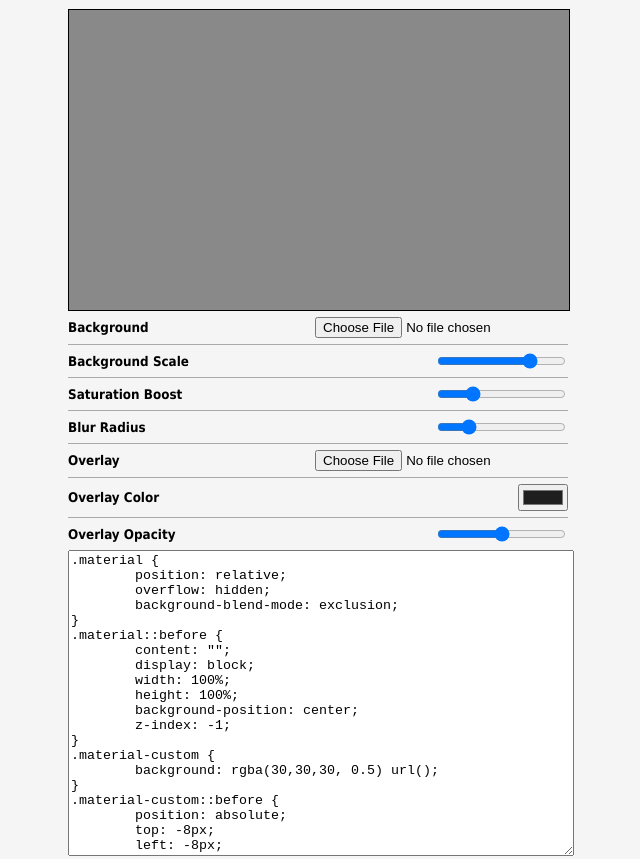
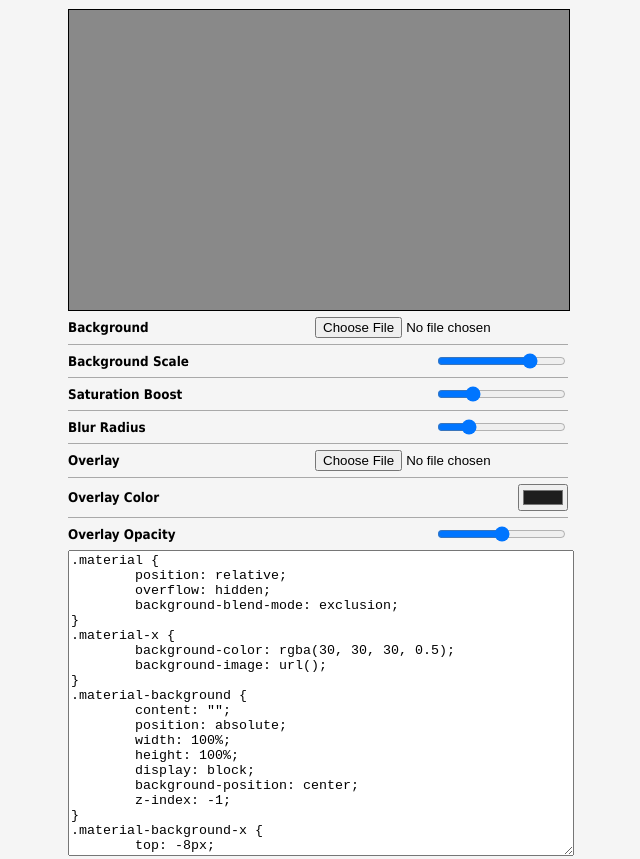
Before and after one commit to JacobDachenhaus/material-background, a plain HTML site: page index.html in a window 1280 px wide. Shown: the part 59-918 px from the top of the page, without its empty margins (322-962 px from the left). Drawn offline with Linux system fonts and the light colour scheme.

Commit message:
Update index.html
quick fix

```diff
--- a/index.html
+++ b/index.html
@@ -68,7 +68,9 @@
                 <span class="sub-heading">by <a href="https://github.com/jdachenhaus">jdachenhaus</a></span>
             </header>
 
-            <div id="a" class="material material-custom"></div>
+            <div id="a" class="material material-x">
+                <div class="material-background material-background-x"></div>
+            </div>
 
             <form id="opts" action="javascript:void(0)">
                 <div class="form-el">
@@ -133,19 +135,20 @@
                     '\toverflow: hidden;',
                     '\tbackground-blend-mode: exclusion;',
                 '}',
-                '.material::before {',
+                '.material-x {',
+                    `\tbackground-color: rgba(${a2.colorRGB.join(', ')}, ${a2.colorAlpha});`,
+                    `\tbackground-image: url(${useNames ? a2.overlayName : a2.overlay});`,
+                '}',
+                '.material-background {',
                     '\tcontent: "";',
-                    '\tdisplay: block;',
+                    '\tposition: absolute;',
                     '\twidth: 100%;',
                     '\theight: 100%;',
+                    '\tdisplay: block;',
                     '\tbackground-position: center;',
                     '\tz-index: -1;',
                 '}',
-                '.material-custom {',
-                    `\tbackground: rgba(${a2.colorRGB.join(',')}, ${a2.colorAlpha}) url(${useNames ? a2.overlayName : a2.overlay});`,
-                '}',
-                '.material-custom::before {',
-                    '\tposition: absolute;',
+                '.material-background-x {',
                     `\ttop: -${a2.blurRadius};`,
                     `\tleft: -${a2.blurRadius};`,
                     `\tpadding: ${a2.blurRadius};`,
@@ -159,7 +162,6 @@
         function render() {
             styles.innerHTML = gen()
             out.innerHTML = gen(true)
-            // change above line to 'out.innerHTML = gen()' to embed image
         }
 
         function readFile(file, onLoad) {
```
